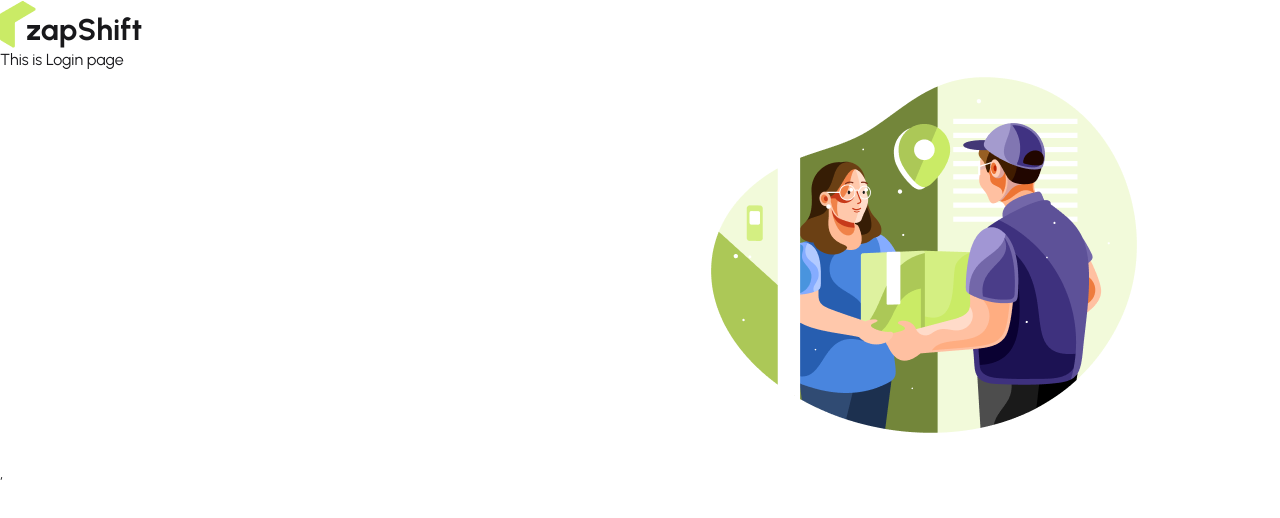
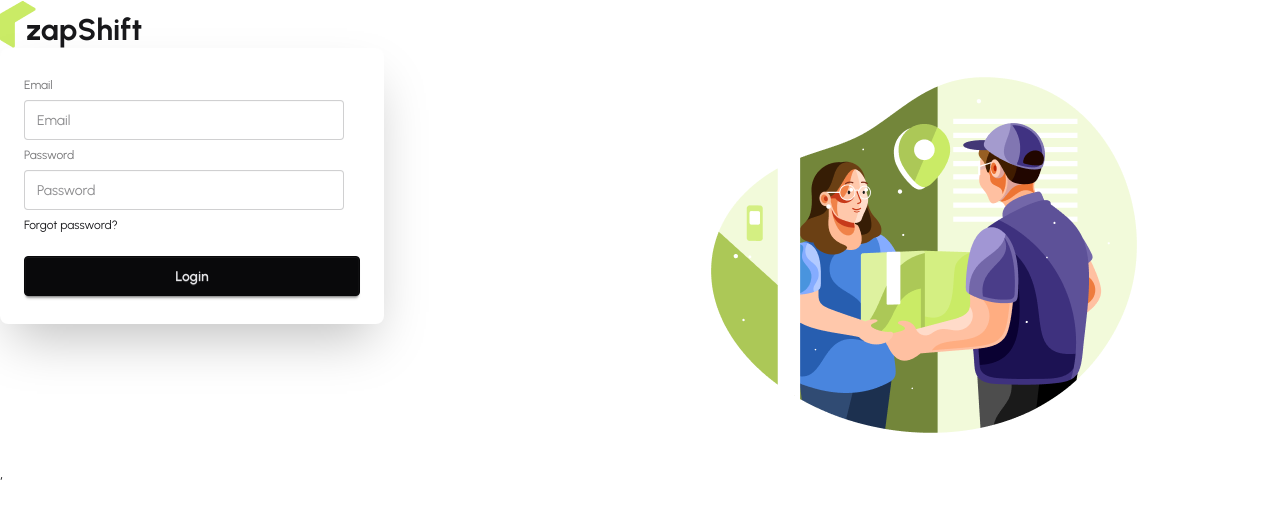
Before and after one commit to Badsha012/Zap-Shift-Client, a React (Vite) app: page /login in a window 1280 px wide. Shown: the top 518 px of the page. Built offline with nearby package versions, Linux system fonts and the light colour scheme.

Commit message:
added a login page

```diff
--- a/package.json
+++ b/package.json
@@ -11,6 +11,7 @@
   },
   "dependencies": {
     "@tailwindcss/vite": "^4.1.17",
+    "firebase": "^12.7.0",
     "leaflet": "^1.9.4",
     "lucide-react": "^0.554.0",
     "react": "^18.3.1",
--- /dev/null
+++ b/src/Context/Auth/AuthContext.jsx
@@ -0,0 +1,3 @@
+import { createContext } from "react";
+
+export const AuthContext=createContext(null)
--- /dev/null
+++ b/src/Context/Auth/AuthProvider.jsx
@@ -0,0 +1,27 @@
+import { AuthContext } from "./AuthContext";
+import { createUserWithEmailAndPassword, signInWithEmailAndPassword } from "firebase/auth";
+import { auth } from "../../firebase/firebase.init";
+
+const AuthProvider = ({ children }) => {
+
+  const registerUser = (email, password) => {
+    return createUserWithEmailAndPassword(auth, email, password);
+  };
+
+  const signInUser = (email, password) => {
+    return signInWithEmailAndPassword(auth, email, password);
+  };
+
+  const authInfo = {
+    registerUser,
+    signInUser
+  };
+
+  return (
+    <AuthContext.Provider value={authInfo}>
+      {children}
+    </AuthContext.Provider>
+  );
+};
+
+export default AuthProvider;
--- a/src/Pages/Auth/Login/Login.jsx
+++ b/src/Pages/Auth/Login/Login.jsx
@@ -1,11 +1,32 @@
 import React from 'react';
+import { useForm } from 'react-hook-form';
 
 const Login = () => {
+  const {register,handleSubmit}=useForm();
+
+  const handleLogin=(data) =>{
+    console.log("from data",data);
+
+  }
+
     return (
-        <div>
-            <h2>This is Login page</h2>
 
-        </div>
+             <div className="card bg-base-100 w-full max-w-sm shrink-0 shadow-2xl">
+      <form className="card-body" onSubmit={handleSubmit(handleLogin)}>
+        <fieldset className="fieldset">
+            {/* email field */}
+          <label className="label">Email</label>
+          <input type="email" {...register('email')} className="input" placeholder="Email" />
+          {/* password field */}
+          <label className="label">Password</label>
+          <input type="password"{...register('password')} className="input" placeholder="Password" />
+          <div><a className="link link-hover">Forgot password?</a></div>
+          <button className="btn btn-neutral mt-4">Login</button>
+        </fieldset>
+      </form>
+    </div>
+
+
     );
 };
 
--- a/src/Pages/Auth/Register/Register.jsx
+++ b/src/Pages/Auth/Register/Register.jsx
@@ -1,11 +1,21 @@
 import React from 'react';
 import { useForm } from 'react-hook-form';
+import useAuth from '../../../hooks/useAuth';
 
 const Register = () => {
-    const {
-        register,handleSubmit,formState:{errors}}=useForm();
+    const { register,handleSubmit,formState:{errors}}=useForm();
+     const { registerUser}=useAuth()
+
         const handleRegistration=(data)=>{
-            console.log('after register',data)
+            console.log('after register',data);
+            registerUser(data.email,data.password)
+            .then(result=>{
+              console.log(result.user);
+            })
+            .catch(error=>{
+              console.log(error);
+
+            })
 
         }
 
@@ -21,16 +31,19 @@ const Register = () => {
              }
           {/* password */}
           <label className="label">Password</label>
-          <input type="password" {...register('password',{required:true,minLength:6})} className="input" placeholder="Password" />
+          <input type="password" {...register('password',{required:true,minLength:6,pattern:/^(?=.*[a-z])(?=.*[A-Z])(?=.*\d)(?=.*[@$!%*?&#]).+$/})} className="input" placeholder="Password" />
           {
             errors.password?.type==='required' && <p className='text-red-700'>Password is Required</p>
 
           }
           {
-            errors.password?.type==='minLength'&& <p className='text-red-600'>Password is  characters o longer</p>
+            errors.password?.type=== 'minLength'&& <p className='text-red-600'>Password is  characters o longer</p>
+          }
+          {
+            errors.password?.type ==='pattern' && <p className='text-red-500'>Password must hava at least one Upper case,Atleast one lower case,at least one spacial character,at least one number </p>
           }
           <div><a className="link link-hover">Forgot password?</a></div>
-          <button className="btn btn-neutral mt-4">Login</button>
+          <button className="btn btn-neutral mt-4">Register</button>
         </fieldset>
             </form>
 
--- /dev/null
+++ b/src/firebase/firebase.init.js
@@ -0,0 +1,20 @@
+// Import the functions you need from the SDKs you need
+import { initializeApp } from "firebase/app";
+import { getAuth } from "firebase/auth";
+// TODO: Add SDKs for Firebase products that you want to use
+// https://firebase.google.com/docs/web/setup#available-libraries
+
+// Your web app's Firebase configuration
+const firebaseConfig = {
+  apiKey: import.meta.env.VITE_apiKey,
+  authDomain: import.meta.env.VITE_authDomain,
+  projectId: import.meta.env.VITE_projectId,
+  storageBucket: import.meta.env.VITE_storageBucket,
+  messagingSenderId: import.meta.env.VITE_messagingSenderId,
+  appId: import.meta.env.VITE_apiId,
+};
+
+// Initialize Firebase
+const app = initializeApp(firebaseConfig);
+// Initialize Firebase Authentication and get a reference to the service
+ export const auth = getAuth(app);
--- /dev/null
+++ b/src/hooks/useAuth.jsx
@@ -0,0 +1,9 @@
+import { useContext } from 'react';
+import { AuthContext } from '../Context/Auth/AuthContext';
+
+const useAuth = () => {
+  const authInfo = useContext(AuthContext);
+  return authInfo;
+};
+
+export default useAuth;
--- a/src/main.jsx
+++ b/src/main.jsx
@@ -4,9 +4,12 @@ import './index.css'
 
 import { RouterProvider } from 'react-router/dom'
 import { router } from './Router/Router'
+import AuthProvider from './Context/Auth/AuthProvider'
 
 createRoot(document.getElementById('root')).render(
   <StrictMode>
-     <RouterProvider router={router} />,
+  <AuthProvider>
+       <RouterProvider router={router} />,
+  </AuthProvider>
   </StrictMode>,
 )
```
Also changed, not shown: 2 other files (tests, documents, lock files or other folders).
